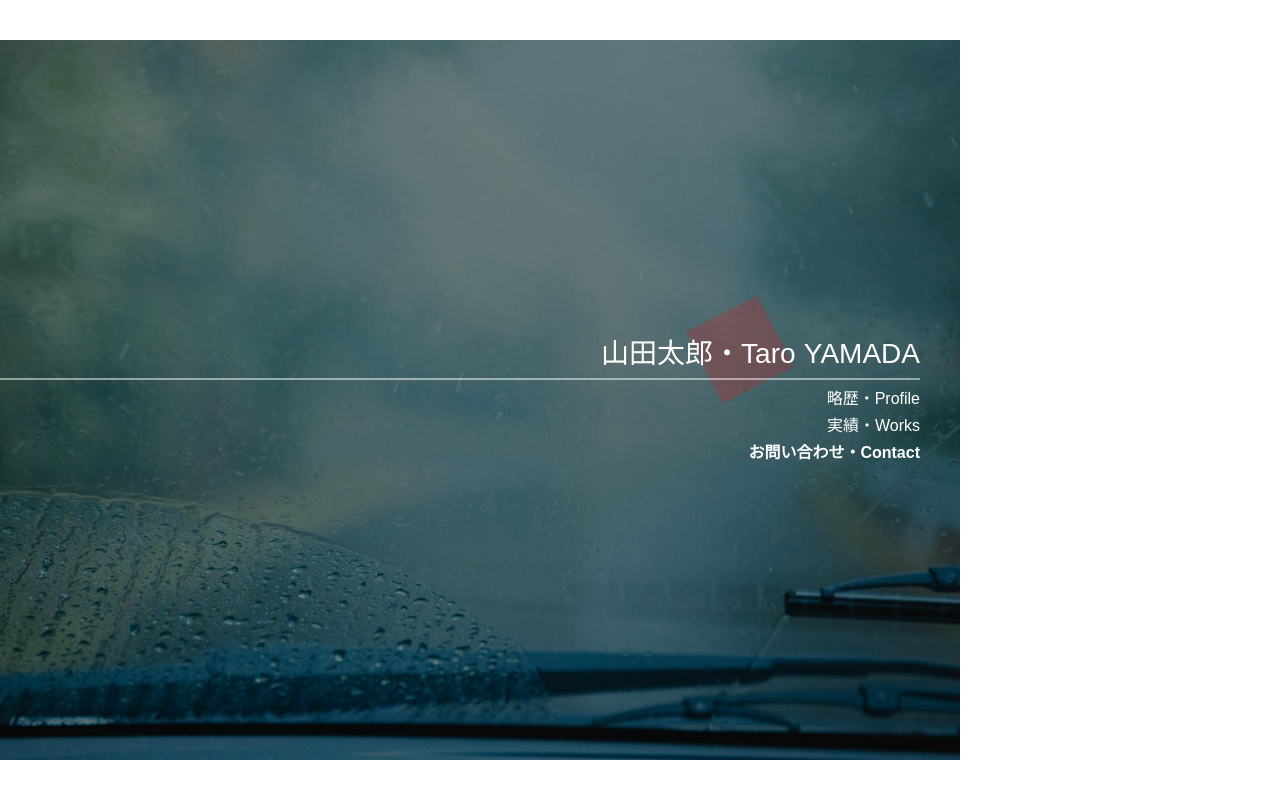
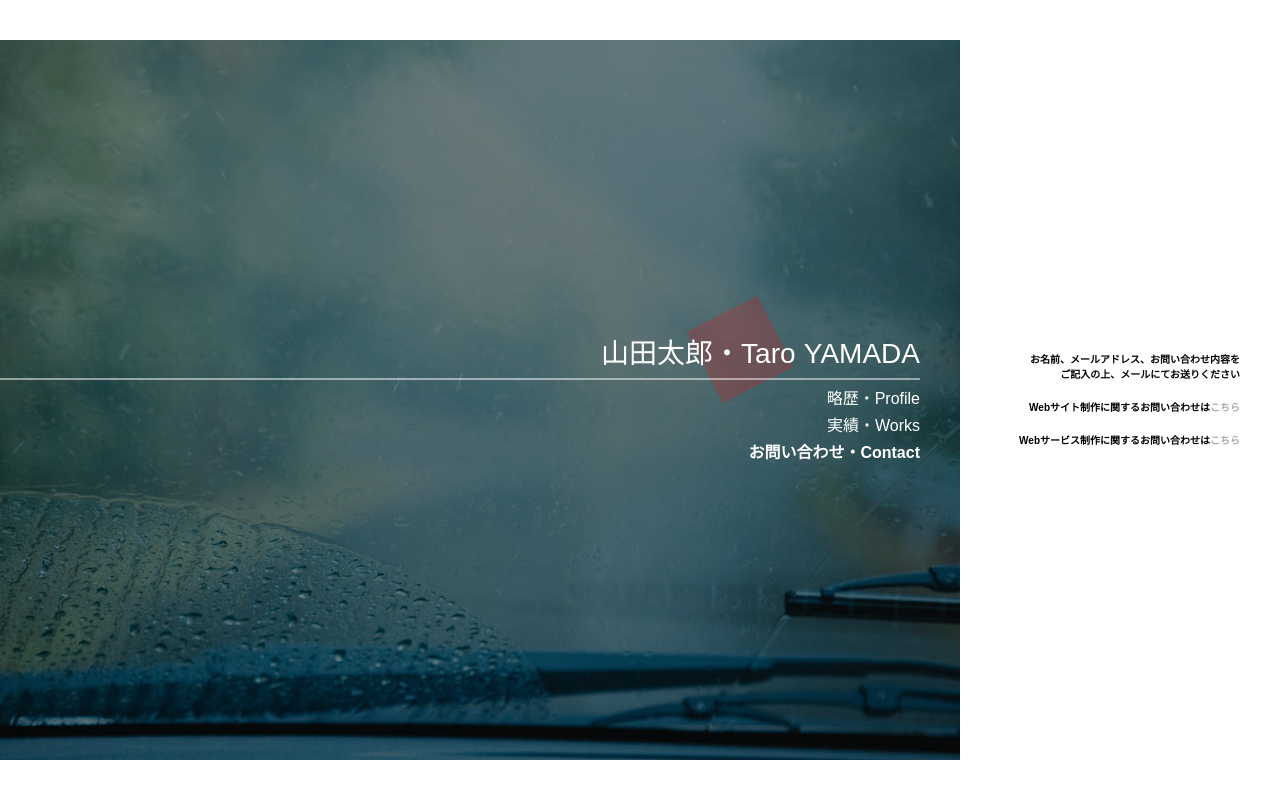
Before and after one commit to dsktschy/vue-introduction, a Nuxt app: page /contact in a window 1280 px wide. Built offline with nearby package versions, Linux system fonts and the light colour scheme.

Commit message:
Create contact page

```diff
--- /dev/null
+++ b/pages/contact.vue
@@ -0,0 +1,30 @@
+<template>
+  <div class="page">
+    <div class="page-inner">
+      <p class="paragraph">
+        お名前、メールアドレス、お問い合わせ内容を<br>ご記入の上、メールにてお送りください
+      </p>
+      <p class="paragraph">
+        Webサイト制作に関するお問い合わせは<a href="mailto:yamada@ta.ro">こちら</a>
+      </p>
+      <p class="paragraph">
+        Webサービス制作に関するお問い合わせは<a href="mailto:yamada@ta.ro">こちら</a>
+      </p>
+    </div>
+  </div>
+</template>
+
+<style scoped>
+.paragraph {
+  line-height: 1.5;
+  font-size: 10px;
+  font-weight: 900;
+  margin-top: 18px;
+  &:first-child {
+    margin-top: 0;
+  }
+  & >>> a {
+    color: #aaa;
+  }
+}
+</style>
```
